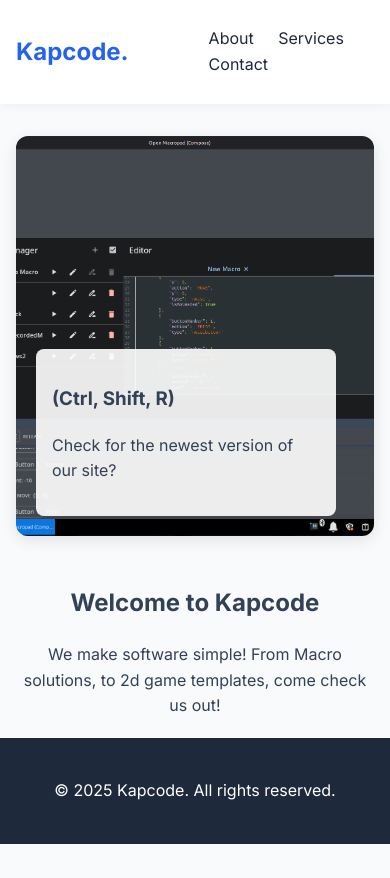
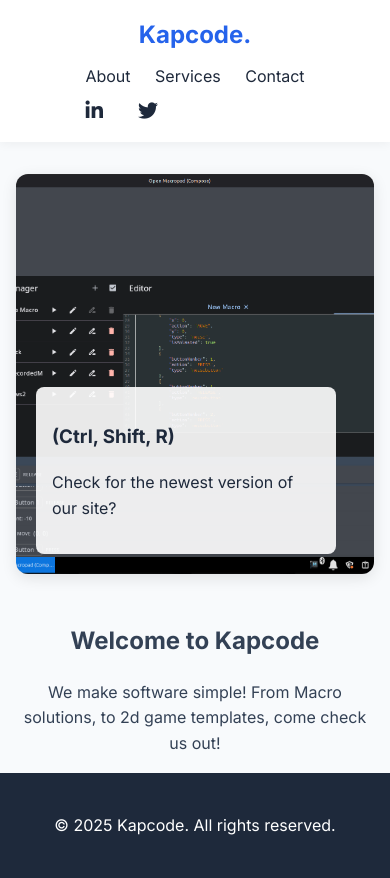
Before and after one commit to Kapcode/software, a plain HTML site: page index.html in a window 390 px wide. Before the commit the page ends 844 px from the top, so only its background shows below. Drawn offline with Linux system fonts and the light colour scheme; a small style sheet from the web is missing.

Commit message:
Refactor header layout and improve social icons
Updated social icons for better layout and accessibility. Improved CSS specificity and adjusted styles for better spacing and color consistency.

```diff
--- a/index.html
+++ b/index.html
@@ -6,22 +6,12 @@
     <title>Kapcode - Software Made Simple</title>
     <link rel="icon" type="image/x-icon" href="/images/favicon.ico">
     <link href="https://fonts.googleapis.com/css2?family=Inter:wght@300;400;600;700&display=swap" rel="stylesheet">
+
+    <link rel="stylesheet" href="https://cdnjs.cloudflare.com/ajax/libs/font-awesome/6.5.2/css/all.min.css"
+          integrity="sha512-SnH5WK+bZxgPHs44uWIX+LLMDJc5KzP+v1A3A7pP2GkM/u2v4a3bM2P4m2N4R2/4e3p5P1r9yA/4z5a5C4A/g=="
+          crossorigin="anonymous" referrerpolicy="no-referrer" />
+
     <style>
-                .social-icons {
-            list-style-type: none;
-            padding: 20px;
-            display: flex;
-            justify-content: center;
-            align-items: center;
-            gap: 20px;
-        }
-        .social-icons a {
-            color: #fff;
-            text-decoration: none;
-        }
-        .social-icons a i {
-            font-size: 1.5em;
-        }
         :root {
             --primary-color: #2563eb;
             --secondary-color: #1e293b;
@@ -69,7 +59,8 @@
             text-decoration: none;
         }
 
-        nav a {
+        /* 🌟 Improvement: Better selector specificity */
+        header nav a {
             margin-left: 20px;
             text-decoration: none;
             color: var(--secondary-color);
@@ -77,7 +68,28 @@
             transition: color 0.3s;
         }
 
-        nav a:hover { color: var(--primary-color); }
+        header nav a:hover { color: var(--primary-color); }
+
+        /* --- Social Icons moved to be next to navigation for simpler control --- */
+        .social-icons {
+            list-style-type: none;
+            padding: 0; /* Changed from 20px to 0 for tighter spacing in header */
+            margin: 0 0 0 20px; /* Added margin to separate from nav links */
+            display: flex;
+            align-items: center;
+            gap: 15px; /* Slightly reduced gap */
+        }
+        .social-icons a {
+            color: var(--secondary-color); /* Changed from #fff to match other nav links */
+            text-decoration: none;
+            transition: color 0.3s;
+        }
+        .social-icons a:hover {
+            color: var(--primary-color);
+        }
+        .social-icons a i {
+            font-size: 1.25em; /* Slightly smaller icon size */
+        }
 
         main { flex: 1; padding-top: 2em; }
 
@@ -97,7 +109,7 @@
             border-radius: 12px;
             overflow: hidden;
             box-shadow: 0 4px 15px rgba(0,0,0,0.1);
-            background-color: #ddd; /* Fallback color if image missing */
+            background-color: #ddd;
         }
 
         .carousel-slide {
@@ -127,6 +139,7 @@
             border-radius: 8px;
             text-align: left;
             max-width: 300px;
+            color: var(--secondary-color); /* Ensure text is readable */
         }
 
         /* --- Footer --- */
@@ -137,6 +150,21 @@
             padding: 1.5em 0;
             margin-top: auto;
         }
+
+        /* 💡 Basic Mobile Query for header stack */
+        @media (max-width: 600px) {
+            .header-container {
+                flex-direction: column;
+                align-items: center;
+            }
+            nav, .social-icons {
+                margin-top: 10px;
+                margin-left: 0;
+            }
+            header nav a {
+                margin: 0 10px;
+            }
+        }
     </style>
 </head>
 <body>
@@ -144,22 +172,23 @@
     <header>
         <div class="header-container">
             <a href="index.html" class="logo">Kapcode.</a>
+
+            <nav>
+                <a href="pages/about.html">About</a>
+                <a href="#services">Services</a>
+                <a href="#contact">Contact</a>
                 <ul class="social-icons">
                     <li>
-                    <a href="https://www.linkedin.com/in/your-linkedin-profile" target="_blank">
+                        <a href="https://www.linkedin.com/in/your-linkedin-profile" target="_blank" aria-label="LinkedIn Profile">
                             <i class="fab fa-linkedin-in"></i>
                         </a>
                     </li>
                     <li>
-                    <a href="https://twitter.com/your-twitter-profile" target="_blank">
+                        <a href="https://twitter.com/your-twitter-profile" target="_blank" aria-label="Twitter Profile">
                             <i class="fab fa-twitter"></i>
                         </a>
                     </li>
                 </ul>
-            <nav>
-                <a href="pages/about.html">About</a>
-                <a href="#services">Services</a>
-                <a href="#contact">Contact</a>
             </nav>
         </div>
     </header>
@@ -167,18 +196,18 @@
     <main>
         <div class="container">
 
-            <div class="carousel-container">
+            <div class="carousel-container" role="region" aria-label="Image Carousel" aria-live="polite">
 
-                <div class="carousel-slide active">
-                    <img src="images/MainActivityImage.png" alt="Software development">
+                <div class="carousel-slide active" aria-hidden="false">
+                    <img src="images/MainActivityImage.png" alt="A computer screen showing code, representing software development.">
                     <div class="carousel-text">
                         <h3>Kapcode</h3>
                         <p>We simplify computing.</p>
                     </div>
                 </div>
 
-                <div class="carousel-slide">
-                    <img src="images/OpenMacropadImage.png" alt="Tech consulting">
+                <div class="carousel-slide" aria-hidden="true">
+                    <img src="images/OpenMacropadImage.png" alt="A custom macropad device used for tech consulting or specific tasks.">
                     <div class="carousel-text">
                         <h3>(Ctrl, Shift, R)</h3>
                         <p>Check for the newest version of our site?</p>
@@ -204,9 +233,16 @@
         const slideInterval = 4000;
 
         function nextSlide() {
+            // Remove active class and set aria-hidden to true for the current slide
             slides[currentSlide].classList.remove('active');
+            slides[currentSlide].setAttribute('aria-hidden', 'true');
+
+            // Calculate next slide index
             currentSlide = (currentSlide + 1) % slides.length;
+
+            // Add active class and set aria-hidden to false for the next slide
             slides[currentSlide].classList.add('active');
+            slides[currentSlide].setAttribute('aria-hidden', 'false');
         }
 
         setInterval(nextSlide, slideInterval);
```
Lines whose indentation alone changed are shown as unchanged.
